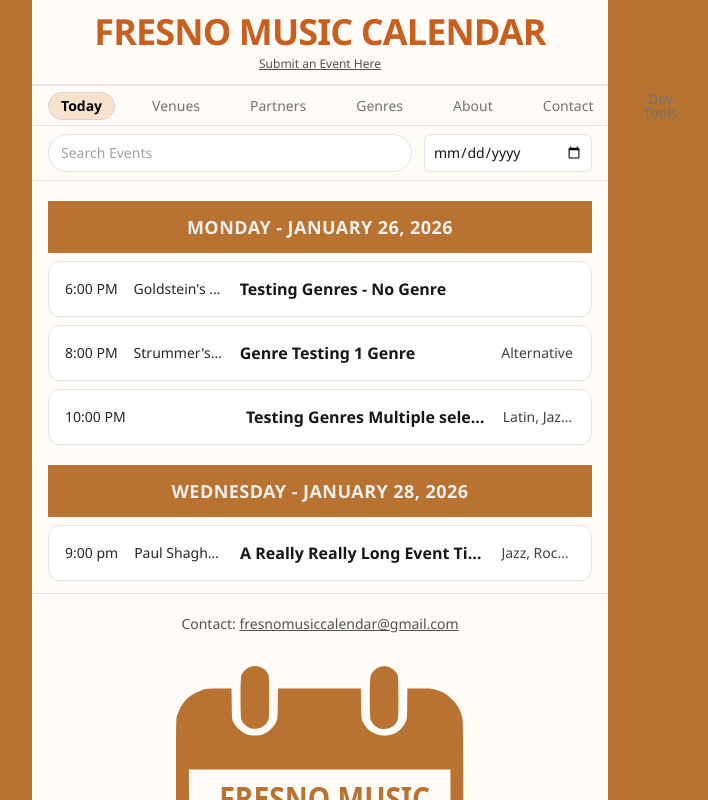
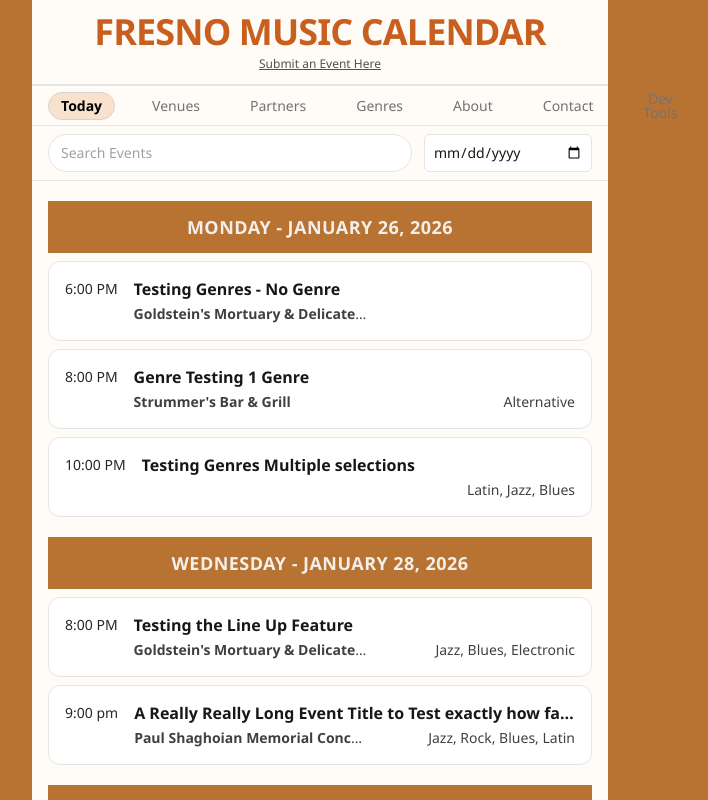
Before and after one commit to mrayover/fmc, a React (Vite) app: page / in a window 1280 px wide. Shown: the top 800 px of the page, without its empty margins (320-1028 px from the left). Built offline with nearby package versions, Linux system fonts and the light colour scheme.

Commit message:
Layout and event cards

```diff
--- a/scripts/dev-writer.mjs
+++ b/scripts/dev-writer.mjs
@@ -229,6 +229,7 @@ const server = http.createServer(async (req, res) => {
     const genres = normalizeGenres(body.genres)
 const flyer = normalizeOptionalString(body.flyer)
 const link = normalizeOptionalString(body.link)
+const lineup = normalizeOptionalString(body.lineup)
 
 const nextEvent = {
   id: ensureEventId(body),
@@ -238,9 +239,11 @@ const server = http.createServer(async (req, res) => {
   venueId,
   partnerIds,
   genres,
+  lineup,
   flyer,
   link,
 }
+
 
     const existing = await readJsonArray(EVENTS_PATH)
     const { next: existingWithIds, changed } = withEventIds(existing)
@@ -271,6 +274,7 @@ const server = http.createServer(async (req, res) => {
     const genres = normalizeGenres(body.genres)
 const flyer = normalizeOptionalString(body.flyer)
 const link = normalizeOptionalString(body.link)
+const lineup = normalizeOptionalString(body.lineup)
 
     const existing = await readJsonArray(EVENTS_PATH)
     const { next: existingWithIds, changed } = withEventIds(existing)
@@ -288,9 +292,11 @@ const server = http.createServer(async (req, res) => {
   venueId,
   partnerIds,
   genres,
+  lineup,
   flyer,
   link,
 }
+
 
     const next = sortEvents([
       ...existingWithIds.slice(0, idx),
--- a/src/App.jsx
+++ b/src/App.jsx
@@ -209,7 +209,6 @@ function EventCard({ event, isOpen, onToggle }) {
     venue?.link || // legacy fallback (safe while transitioning)
     null
 
-
   const partnerName = (() => {
     const ids = Array.isArray(event.partnerIds) ? event.partnerIds : []
     if (ids.length === 0) return null
@@ -226,8 +225,13 @@ function EventCard({ event, isOpen, onToggle }) {
   const venueAddress = venue?.address ? String(venue.address) : null
   const venueMapLink = venue?.mapLink ? String(venue.mapLink) : null
 
+  // New: optional lineup (string). Only renders when expanded AND present.
+  const lineupText = (() => {
+    const s = String(event?.lineup || "").trim()
+    return s.length ? s : null
+  })()
+
   return (
-
     <article
       className={[
         "rounded-xl border border-neutral-200 p-4 cursor-pointer select-none",
@@ -245,123 +249,101 @@ function EventCard({ event, isOpen, onToggle }) {
         }
       }}
     >
-
-{/* MOBILE collapsed header row (always visible) */}
-<div className="grid grid-cols-[1fr_auto_auto] items-center gap-3 md:hidden">
-  <div className="min-w-0">
-<TruncateWithTitle
-  text={event.title}
-  className="font-semibold leading-snug truncate"
-/>
-
-    {/* Genre on closed card (optional; no placeholder) */}
-    {genreText ? (
-      <div className="text-xs text-neutral-600 truncate">
-        {genreText}
-      </div>
-    ) : null}
-  </div>
-
-  {event.time ? (
-    <div className="text-sm text-neutral-700 whitespace-nowrap">
-      {event.time}
-    </div>
-  ) : (
-    <div />
-  )}
-
-  {venue?.name ? (
-<TruncateWithTitle
-  text={venue.name}
-  className="text-sm text-neutral-700 whitespace-nowrap truncate max-w-[10rem]"
-/>
-
-  ) : (
-    <div />
-  )}
-</div>
-
-
-
-{/* DESKTOP collapsed row (always visible) */}
-<div className="hidden md:grid md:grid-cols-[auto_minmax(0,1.1fr)_minmax(0,3fr)_minmax(0,0.9fr)] items-center gap-4">
-  {event.time ? (
-    <div className="text-sm text-neutral-800 whitespace-nowrap">
-      {event.time}
-    </div>
-  ) : (
-    <div />
-  )}
-
-  {venue?.name ? (
-<TruncateWithTitle
-  text={venue.name}
-  className="text-sm text-neutral-800 truncate"
-/>
-  ) : (
-    <div />
-  )}
+      {/* Unified header grid (desktop + mobile) */}
+      {/* Columns:
+          1) Time (auto)
+          2) Venue (fluid)
+          3) Genres (bounded)
+          Title + Lineup span columns 2–3 and never wrap under Time.
+      */}
+      <div className="grid grid-cols-[auto_minmax(0,1fr)_minmax(0,10rem)] md:grid-cols-[auto_minmax(0,1fr)_minmax(0,12rem)] gap-x-4 gap-y-1 items-start">
+        {/* Row 1: Time | Title (spans venue+genre columns) */}
+        <div className="text-sm text-neutral-800 whitespace-nowrap pt-[1px]">
+          {event.time || ""}
+        </div>
 
         <div
           className={[
             "min-w-0 font-semibold leading-snug text-left",
             isOpen ? "whitespace-normal break-words" : "truncate",
           ].join(" ")}
+          style={{ gridColumn: "2 / 4" }}
         >
           {event.title || ""}
         </div>
 
-  {genreText ? (
-<TruncateWithTitle
-  text={genreText}
-  className="text-sm text-neutral-700 truncate"
-/>
-  ) : (
-    <div />
-  )}
-</div>
-
-{/* MOBILE expanded layout (renders on tap) */}
-{isOpen ? (
-  <div className="md:hidden mt-3 space-y-3">
-{/* Venue address (map link) + Partner (optional). No placeholders */}
-{(venueAddress || partnerName) ? (
-  <div className="text-sm text-neutral-800 space-y-2">
-    {venueAddress ? (
-      <div className="min-w-0">
+        {/* Row 1.5 (expanded only): Lineup between Title and Venue/Genres */}
+        {isOpen && lineupText ? (
+          <>
+            {/* filler (prevents lineup from ever occupying Time column space) */}
+            <div aria-hidden="true" />
+            <div
+              className="min-w-0 text-sm text-neutral-700 whitespace-normal break-words"
+              style={{ gridColumn: "2 / 4" }}
+            >
+              {lineupText}
+            </div>
+          </>
+        ) : null}
+
+{/* Row 2: (filler) | Venue | Genres (+ Partner inline when open) */}
+<div aria-hidden="true" />
+
+{/* Venue cell (left) */}
+<div
+  className={[
+    "min-w-0 text-sm text-neutral-700",
+    isOpen ? "whitespace-normal break-words" : "truncate",
+  ].join(" ")}
+>
   {venue?.name ? (
-          <div className="font-medium truncate">
-            {venue.name}
-          </div>
+    <span className="font-semibold">{venue.name}</span>
   ) : null}
 
-        <div className={venue?.name ? "mt-0.5" : ""}>
+  {isOpen && venueAddress ? (
+    <>
+      {" · "}
       {venueMapLink ? (
         <a
           href={venueMapLink}
           target="_blank"
           rel="noreferrer"
-              className="underline"
+          className="underline font-normal"
           onClick={(e) => e.stopPropagation()}
         >
           {venueAddress}
         </a>
       ) : (
-            <span>{venueAddress}</span>
+        <span className="font-normal">{venueAddress}</span>
       )}
-        </div>
-      </div>
+    </>
   ) : null}
-
-    {partnerName ? (
-      <div className="text-neutral-700">
-        <div className="text-xs text-neutral-500">Partner</div>
-        <div>{partnerName}</div>
-      </div>
+</div>
+
+{/* Genres / Partner cell (right) */}
+<div
+  className={[
+    "min-w-0 text-sm text-neutral-700 text-right",
+    isOpen ? "whitespace-normal break-words" : "truncate",
+  ].join(" ")}
+>
+  {genreText ? genreText : ""}
+  {isOpen && partnerName ? (
+    <>
+      {" · "}
+      <span>{partnerName}</span>
+    </>
   ) : null}
 </div>
-) : null}
-
+
+
+
+
+      </div>
+
+      {/* Expanded content (unified; no mobile/desktop split) */}
+      {isOpen ? (
+        <div className="mt-3 space-y-3">
 
           {/* Flyer (optional) */}
           {event.flyer ? (
@@ -376,7 +358,7 @@ function EventCard({ event, isOpen, onToggle }) {
                   <img
                     src={event.flyer}
                     alt={`${event.title} flyer`}
-              className="block w-full max-h-[360px] object-contain bg-neutral-100"
+                    className="block w-full max-h-[420px] object-contain bg-neutral-100"
                     loading="lazy"
                     onClick={(e) => e.stopPropagation()}
                   />
@@ -385,7 +367,7 @@ function EventCard({ event, isOpen, onToggle }) {
                 <img
                   src={event.flyer}
                   alt={`${event.title} flyer`}
-            className="block w-full max-h-[360px] object-contain bg-neutral-100"
+                  className="block w-full max-h-[420px] object-contain bg-neutral-100"
                   loading="lazy"
                   onClick={(e) => e.stopPropagation()}
                 />
@@ -409,102 +391,10 @@ function EventCard({ event, isOpen, onToggle }) {
           ) : null}
         </div>
       ) : null}
-
-      {/* DESKTOP expanded layout (no duplicate of collapsed-row info) */}
-{isOpen ? (
-  <div className="hidden md:block mt-3 space-y-3">
-
-          {/* Venue – Address (Map Link) + Partner* */}
-{(venueAddress || partnerName) ? (
-  <div className="grid grid-cols-[1fr_minmax(0,12rem)] items-start gap-4 text-sm text-neutral-800">
-    <div className="min-w-0">
-      {venue?.name ? (
-        <div className="font-medium truncate">
-          {venue.name}
-        </div>
-      ) : null}
-
-      {venueAddress ? (
-        <div className={venue?.name ? "mt-0.5" : ""}>
-          {venueMapLink ? (
-            <a
-              href={venueMapLink}
-              target="_blank"
-              rel="noreferrer"
-              className="underline"
-              onClick={(e) => e.stopPropagation()}
-            >
-              {venueAddress}
-            </a>
-          ) : (
-            <span>{venueAddress}</span>
-          )}
-        </div>
-      ) : null}
-    </div>
-
-    {partnerName ? (
-      <div className="min-w-0 text-right text-neutral-700">
-        <div className="text-xs text-neutral-500">Partner</div>
-        <div className="truncate">{partnerName}</div>
-      </div>
-    ) : null}
-  </div>
-) : null}
-
-
-          {/* Flyer* */}
-          {event.flyer ? (
-            <div className="overflow-hidden rounded-lg border border-neutral-200">
-              {href ? (
-                <a
-                  href={href}
-                  target="_blank"
-                  rel="noreferrer"
-                  onClick={(e) => e.stopPropagation()}
-                >
-                  <img
-                    src={event.flyer}
-                    alt={`${event.title} flyer`}
-                    className="block w-full max-h-[420px] object-contain bg-neutral-100"
-                    loading="lazy"
-                    onClick={(e) => e.stopPropagation()}
-                  />
-                </a>
-              ) : (
-                <img
-                  src={event.flyer}
-                  alt={`${event.title} flyer`}
-                  className="block w-full max-h-[420px] object-contain bg-neutral-100"
-                  loading="lazy"
-                  onClick={(e) => e.stopPropagation()}
-                />
-              )}
-            </div>
-          ) : null}
-
-          {/* Event Link */}
-          {href ? (
-            <div className="pt-1">
-              <a
-                href={href}
-                target="_blank"
-                rel="noreferrer"
-                className="inline-flex items-center justify-center w-full rounded-lg border border-neutral-200 bg-white px-3 py-2 text-sm hover:bg-neutral-50"
-                onClick={(e) => e.stopPropagation()}
-              >
-                Event Link
-              </a>
-            </div>
-          ) : null}
-        </div>
-      ) : null}
-
-
-
     </article>
   )
 }
+
 
 
 function NavButton({ active, pill, children, onClick }) {
@@ -1467,9 +1357,11 @@ function DevToolsView() {
   venueId: "",
   partnerIds: "",
   genres: [],
+  lineup: "",
   flyer: "",
   link: "",
 })
+
 
   const [venueDraft, setVenueDraft] = useState({
     id: "",
@@ -1572,9 +1464,11 @@ function DevToolsView() {
   venueId: ev.venueId || "",
   partnerIds: Array.isArray(ev.partnerIds) ? ev.partnerIds.join(", ") : "",
   genres: Array.isArray(ev.genres) ? ev.genres : [],
+  lineup: ev.lineup || "",
   flyer: ev.flyer || "",
   link: ev.link || "",
 })
+
   }
 
   function cancelEdit() {
@@ -1586,6 +1480,7 @@ function DevToolsView() {
       venueId: "",
       partnerIds: "",
       genres: [],
+      lineup: "",
       flyer: "",
       link: "",
     })
@@ -1604,6 +1499,7 @@ function DevToolsView() {
         venueId: eventDraft.venueId.trim(),
         partnerIds: parsePartnerIds(eventDraft.partnerIds),
         genres: Array.isArray(eventDraft.genres) ? eventDraft.genres : [],
+        lineup: eventDraft.lineup.trim() || null,
         flyer: eventDraft.flyer.trim() || null,
         link: eventDraft.link.trim() || null,
       }
@@ -1657,6 +1553,7 @@ function DevToolsView() {
         venueId: eventDraft.venueId.trim(),
         partnerIds: parsePartnerIds(eventDraft.partnerIds),
         genres: Array.isArray(eventDraft.genres) ? eventDraft.genres : [],
+        lineup: eventDraft.lineup.trim() || null,
         flyer: eventDraft.flyer.trim() || null,
         link: eventDraft.link.trim() || null,
       }
@@ -1670,7 +1567,9 @@ function DevToolsView() {
       if (!out.ok) throw new Error(out.error || "Failed to save event")
 
 setEventsJson(JSON.stringify(out.data, null, 2))
+setEventsList(Array.isArray(out.data) ? out.data : [])
 setStatus("Event saved to src/data/events.json. Refresh Home if needed.")
+
 
       setEventDraft({
         title: "",
@@ -1679,6 +1578,7 @@ function DevToolsView() {
         venueId: "",
         partnerIds: "",
         genres: [],
+        lineup: "",
         flyer: "",
         link: "",
       })
@@ -1863,6 +1763,16 @@ function DevToolsView() {
                 )
               })}
             </div>
+          </div>
+<div>
+  <label className="text-sm font-medium">Lineup (optional)</label>
+  <textarea
+    className="mt-1 w-full rounded-lg border border-neutral-200 px-3 py-2 text-sm"
+    value={eventDraft.lineup}
+    onChange={(e) => setEventDraft((d) => ({ ...d, lineup: e.target.value }))}
+    placeholder="For multi-band bills only. Example: Barbara Mansukhani, Chris Janzen, Aaron Quinn, Lunch Money, Jazz Quest..."
+    rows={3}
+  />
 </div>
 
             <div>
--- a/src/data/events.json
+++ b/src/data/events.json
@@ -56,6 +56,23 @@
     "id": "evt_mkk6ctjv_yvx5y2"
   },
   {
+    "id": "evt_mkxlq0dr_qjmi19",
+    "title": "Testing the Line Up Feature",
+    "date": "2026-01-28",
+    "time": "8:00 PM",
+    "venueId": "goldsteins",
+    "partnerIds": [
+      "Jazz Tuezdayz"
+    ],
+    "genres": [
+      "Jazz",
+      "Blues",
+      "Electronic"
+    ],
+    "flyer": "/flyers/Arcana_VI.png",
+    "link": "https://creativebooster.net/blogs/colors/shades-of-copper-color"
+  },
+  {
     "id": "evt_mkxcqh8c_983nxm",
     "title": "A Really Really Long Event Title to Test exactly how far things can go in wrap on mobile and desktop",
     "date": "2026-01-28",
@@ -72,5 +89,24 @@
     ],
     "flyer": "/flyers/Arcana_VI.png",
     "link": "https://creativebooster.net/blogs/colors/shades-of-copper-color"
+  },
+  {
+    "id": "evt_mkxm0wef_99voe0",
+    "title": "Testing Line Up",
+    "date": "2026-01-29",
+    "time": "8:00 PM",
+    "venueId": "goldsteins",
+    "partnerIds": [
+      "Jazz Tuezdayz"
+    ],
+    "genres": [
+      "Blues",
+      "Electronic",
+      "Jazz",
+      "Rock"
+    ],
+    "flyer": "/flyers/Arcana_VI.png",
+    "link": "https://icolorpalette.com/gradients/zinnwaldite-brown-and-cape-palliser-and-orange-maple-and-warm-fuzzies-and-peach-caramel/",
+    "lineup": "MODE Quartet, Mellowtones, Pfieffer Four, Manshukani + Janzen, Lunch Money and Honey Lake."
   }
 ]
```
Lines whose indentation alone changed are shown as unchanged.
